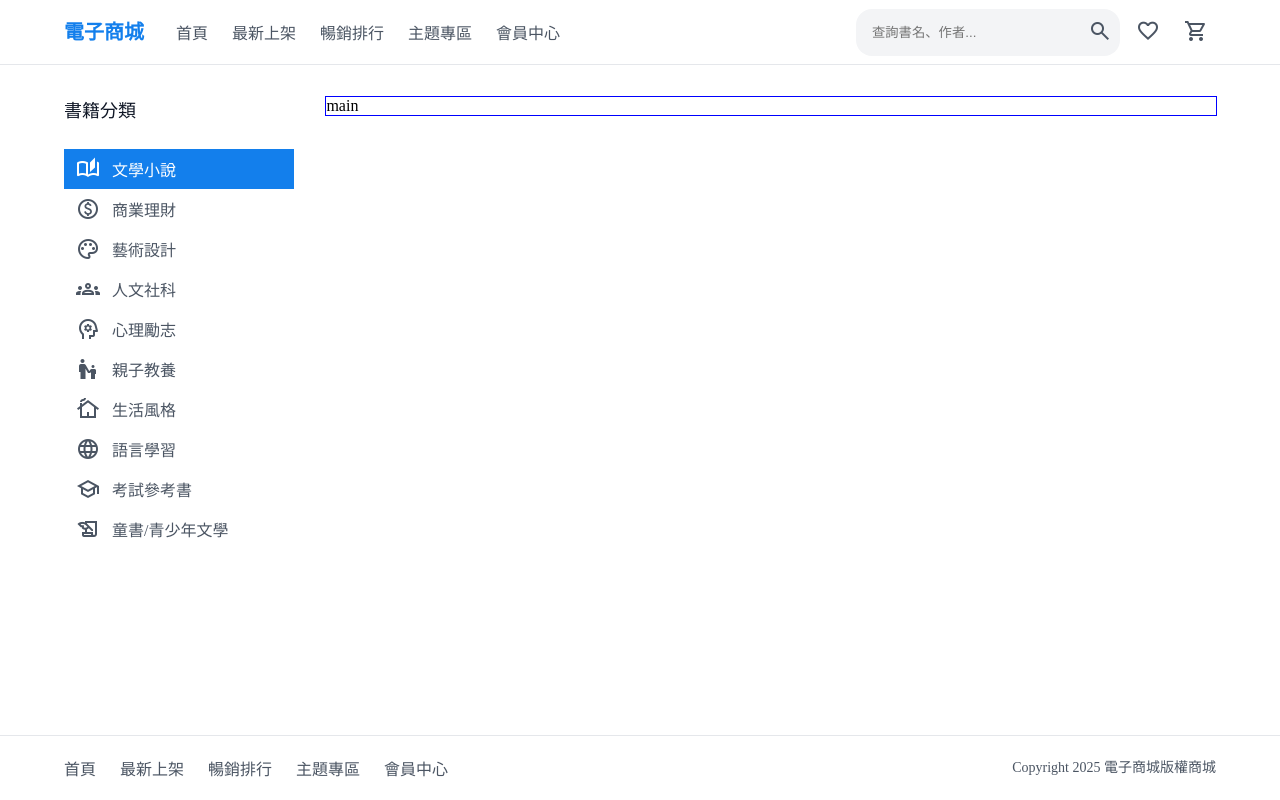
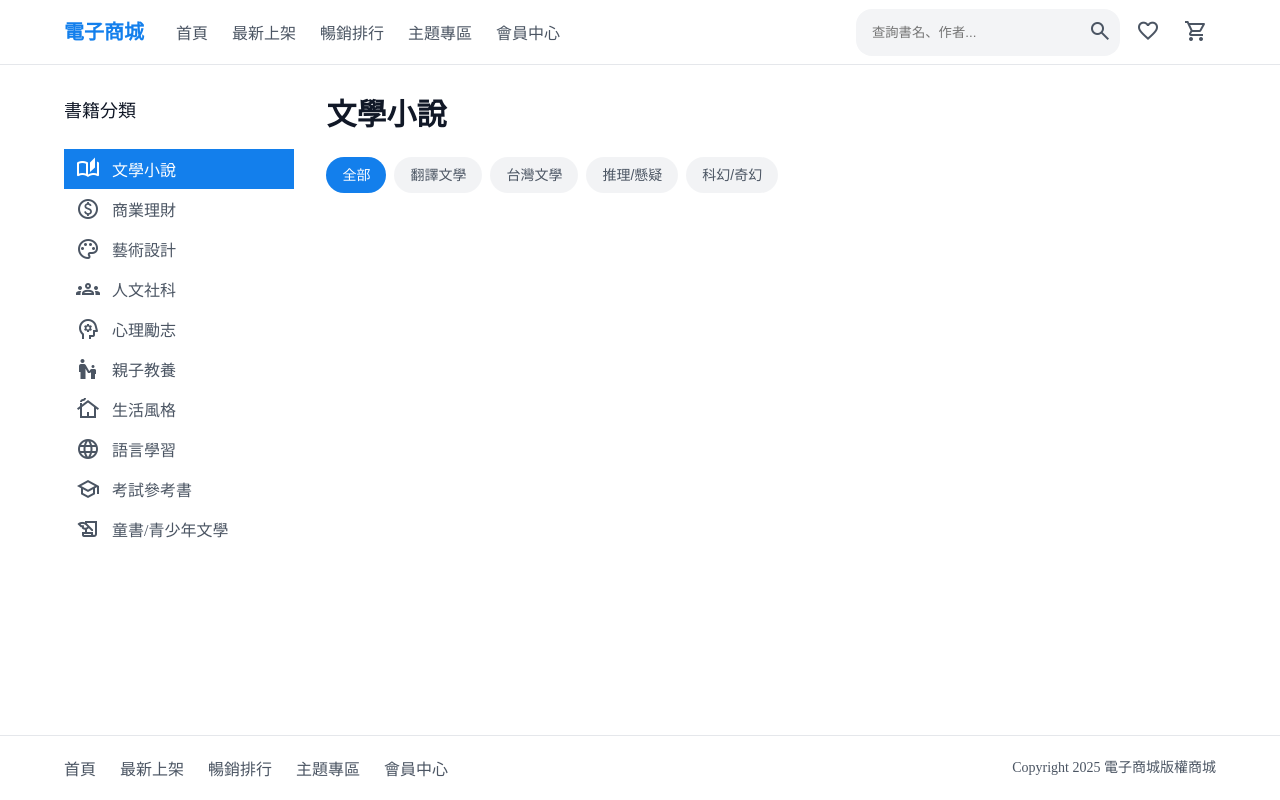
Before and after one commit to Zzxz-18/mcu-114-1-web-14130833, a plain HTML site: page src/index.html in a window 1280 px wide. Drawn offline with nearby package versions, Linux system fonts and the light colour scheme.

Commit message:
feat(body): 書籍標籤樣式設定O

```diff
--- a/src/index.html
+++ b/src/index.html
@@ -87,7 +87,16 @@
                 </a>
               </nav>
             </aside>
-            <main>main</main>
+            <main>
+              <h1>文學小說</h1>
+              <div class="tag">
+                <button type="button" class="selected">全部</button>
+                <button type="button">翻譯文學</button>
+                <button type="button">台灣文學</button>
+                <button type="button">推理/懸疑</button>
+                <button type="button">科幻/奇幻</button>
+              </div>
+            </main>
           </div>
         </div>
       </div>
--- a/src/scss/_body.scss
+++ b/src/scss/_body.scss
@@ -43,7 +43,39 @@ div.main {
   }
 
   main {
-    outline: solid 1px blue;
     flex: 1 1 0%;
+
+    h1 {
+      margin: 0;
+      margin-bottom: 1.5rem;
+      font-weight: 600;
+      font-size: 1.875rem;
+      line-height: 2.25rem;
+      color: var(--header-color);
+    }
+
+    div.tag {
+      margin-bottom: 2rem;
+      display: flex;
+      flex-wrap: wrap;
+      gap: 0.5rem;
+
+      button {
+        padding: 0.5rem 1rem;
+        border-width: 0px;
+        font-weight: 500;
+        font-size: 0.875rem;
+        line-height: 1.25rem;
+        color: var(--text-color);
+        background-color: rgb(from var(--border-color) r g b / 0.5);
+        border-radius: 1.5rem;
+        cursor: pointer;
+
+        &.selected {
+          background-color: var(--primary-color);
+          color: white;
+        }
+      }
+    }
   }
 }
```
Also changed, not shown: src/style.min.css, 1 other file.
